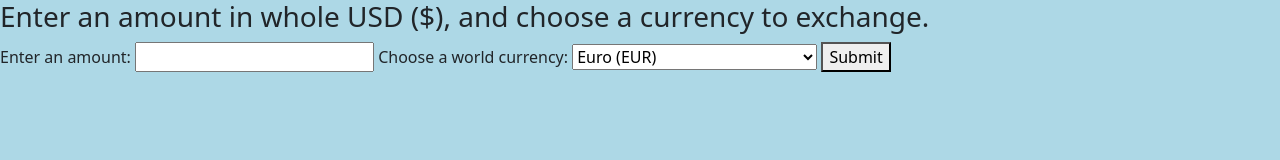
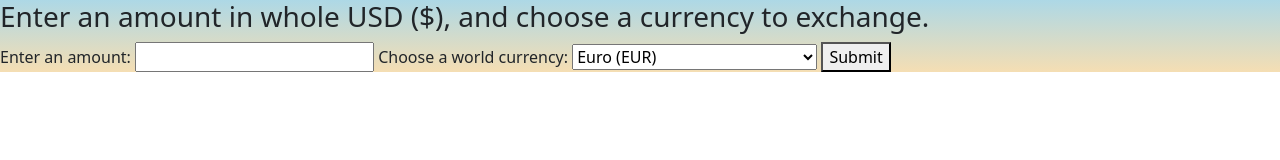
Before and after one commit to tkm404/Week6-ICR, a website built with webpack: page src/index.html in a window 1280 px wide. Built offline with nearby package versions, Linux system fonts and the light colour scheme.

Commit message:
add some background color.

```diff
--- a/src/css/styles.css
+++ b/src/css/styles.css
@@ -1,3 +1,5 @@
 body {
-  background-color: lightblue;
+  background-image:linear-gradient(to bottom, lightblue, wheat 100%);
+  background-repeat: no-repeat;
+
 }
```
